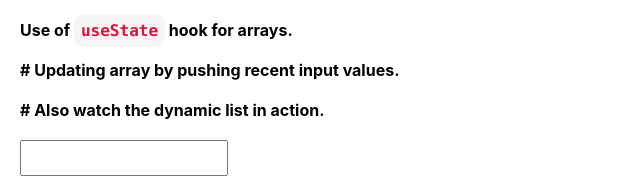
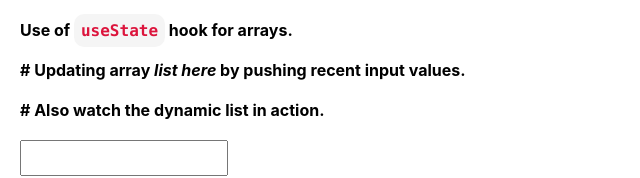
Before and after one commit to ysayyed/ReactHooks, a React (Create React App) app: page / in a window 1280 px wide. Shown: the top 178 px of the page, without its empty margins (0-640 px from the left). Built offline with nearby package versions, Linux system fonts and the light colour scheme.

Commit message:
Feat: addition

```diff
--- a/src/components/useStateExamples/UseStateHookArray.js
+++ b/src/components/useStateExamples/UseStateHookArray.js
@@ -42,7 +42,7 @@ export default function UseStateHookArray() {
 	return (
 		<>
 			<Paragraph>Use of <Code>useState</Code> hook for arrays.</Paragraph>
-			<Paragraph># Updating array by pushing recent input values. </Paragraph>
+			<Paragraph># Updating array <i>list here</i> by pushing recent input values. </Paragraph>
 			<Paragraph># Also watch the dynamic list in action.</Paragraph>
 			<Input type="text" onChange={inputHandler} />
 			<br />
```
Also changed, not shown: 1 other file (tests, documents, lock files or other folders).
